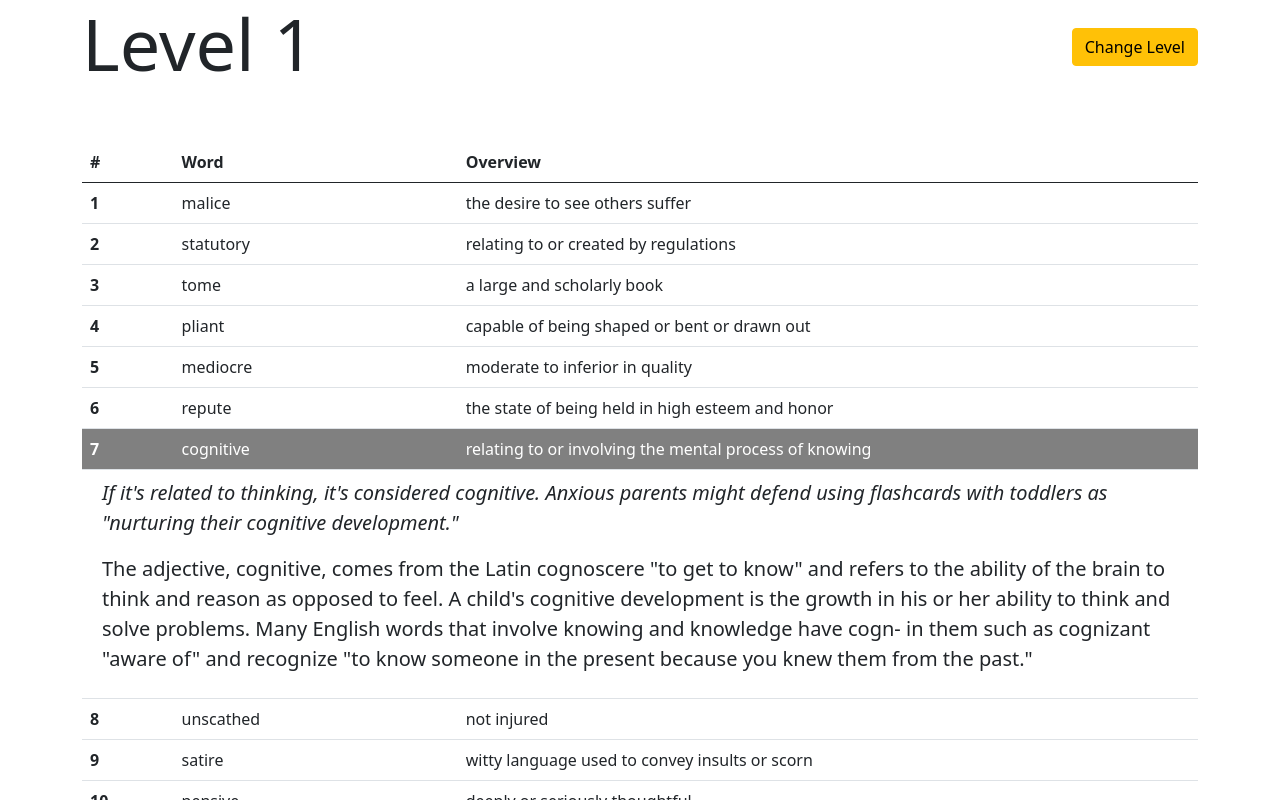
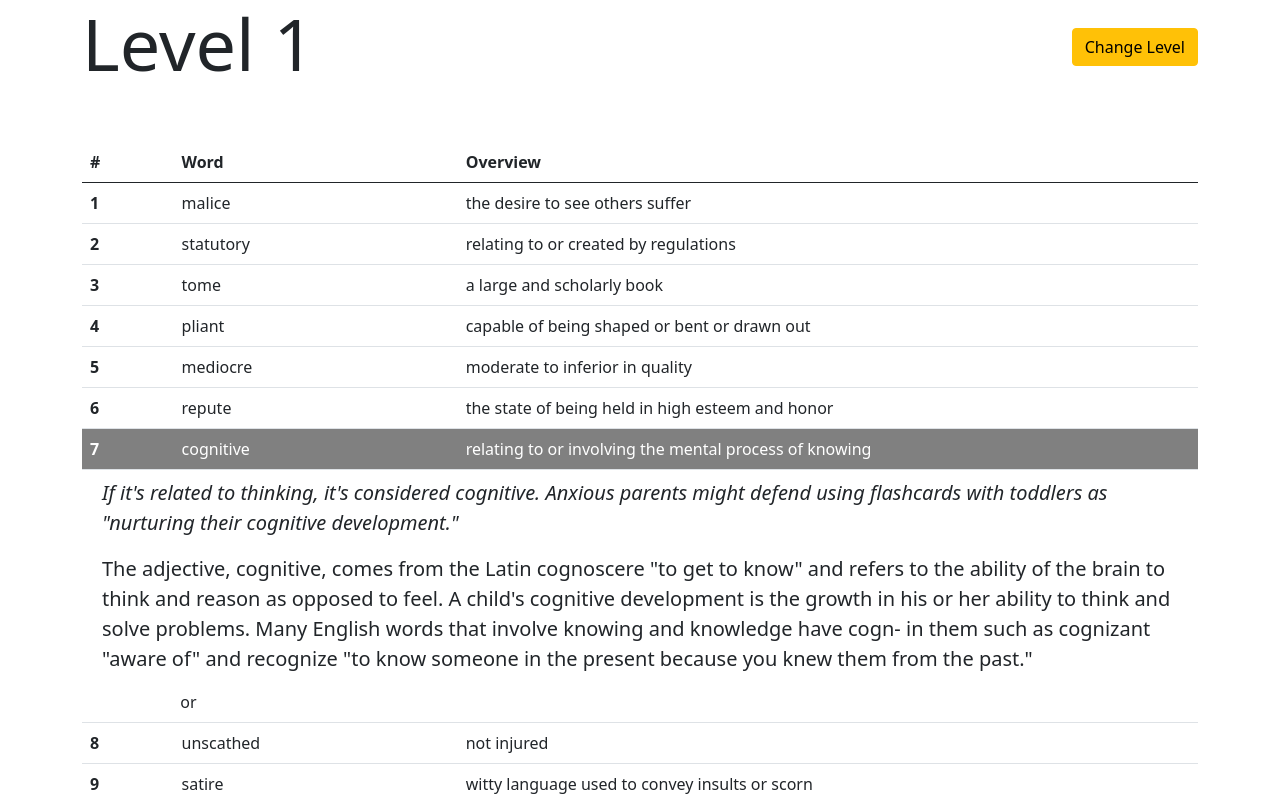
Before and after one commit to ashwin1999/grely, a React (Create React App) app: page /level/1 in a window 1280 px wide. Both pictures are taken after a click on the element 640 px from the left and 449 px from the top of the page. Shown: the top 800 px of the page. Built offline with nearby package versions, Linux system fonts and the light colour scheme.

Commit message:
added dictionary.com and example sentences lookup

```diff
--- a/src/Components/Lev.js
+++ b/src/Components/Lev.js
@@ -103,6 +103,23 @@ function Lev({ match }) {
                         <p className="lead word-def">{word.short}</p>
                       </i>
                       <p className="lead word-def">{word.long}</p>
+                      <span>
+                        <a
+                          href={`https://www.dictionary.com/browse/${word.word}`}
+                          target="_blank"
+                          rel="noopener noreferrer"
+                        >
+                          More Info
+                        </a>{" "}
+                        or{" "}
+                        <a
+                          href={`https://sentence.yourdictionary.com/${word.word}`}
+                          target="_blank"
+                          rel="noopener noreferrer"
+                        >
+                          Examples Sentence
+                        </a>
+                      </span>
                     </div>
                   </td>
                 </tr>
```
